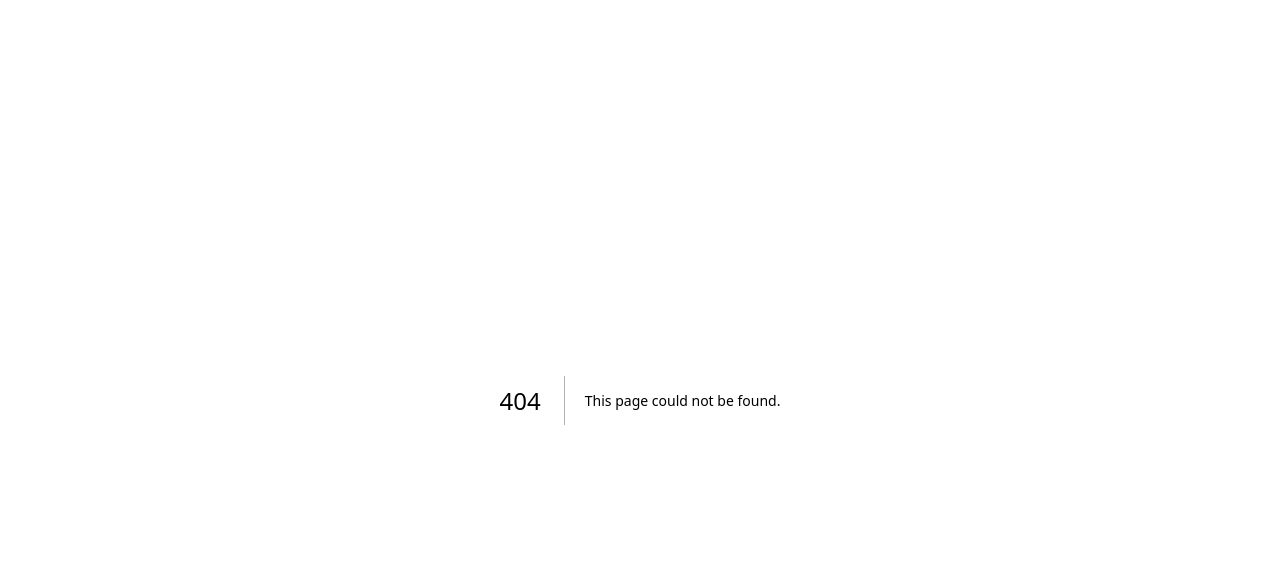
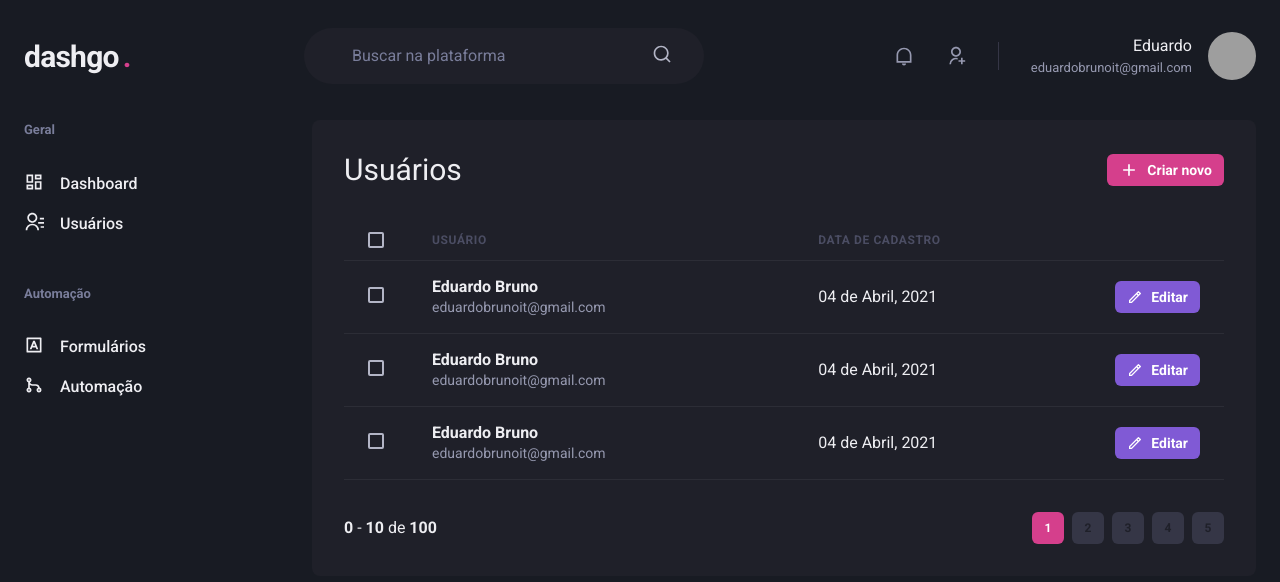
Before and after one commit to eduardojigub/ignite-dashgo, a Next.js app: page /users in a window 1280 px wide. Before the commit this address had no page. Shown: the top 582 px of the page. Built offline with nearby package versions, Linux system fonts and the light colour scheme; grey boxes are pictures that could not be loaded.

Commit message:
feat: add Pagination to user

```diff
--- /dev/null
+++ b/src/components/Pagination.tsx
@@ -0,0 +1,76 @@
+import { Stack, Button, Box } from '@chakra-ui/react';
+
+export function Pagination() {
+  return (
+    <Stack
+      direction="row"
+      mt="8"
+      justify="space-between"
+      align="center"
+      spacing="6"
+    >
+      <Box>
+        <strong>0</strong> - <strong>10</strong> de <strong>100</strong>
+      </Box>
+      <Stack direction="row" spacing="2">
+        <Button
+          size="sm"
+          fontSize="xs"
+          width="4"
+          colorScheme="pink"
+          disabled
+          _disabled={{
+            bgColor: 'pink.500',
+            cursor: 'default',
+          }}
+        >
+          1
+        </Button>
+        <Button
+          size="sm"
+          fontSize="xs"
+          width="4"
+          bg="gray.700"
+          _hover={{
+            bg: 'gray.500',
+          }}
+        >
+          2
+        </Button>
+        <Button
+          size="sm"
+          fontSize="xs"
+          width="4"
+          bg="gray.700"
+          _hover={{
+            bg: 'gray.500',
+          }}
+        >
+          3
+        </Button>
+        <Button
+          size="sm"
+          fontSize="xs"
+          width="4"
+          bg="gray.700"
+          _hover={{
+            bg: 'gray.500',
+          }}
+        >
+          4
+        </Button>
+        <Button
+          size="sm"
+          fontSize="xs"
+          width="4"
+          bg="gray.700"
+          _hover={{
+            bg: 'gray.500',
+          }}
+        >
+          5
+        </Button>
+      </Stack>
+    </Stack>
+  );
+}
--- /dev/null
+++ b/src/pages/users/index.tsx
@@ -0,0 +1,142 @@
+import { Header } from '@/components/Header';
+import { Pagination } from '@/components/Pagination';
+import { Sidebar } from '@/components/Sidebar';
+import {
+  Box,
+  Button,
+  Checkbox,
+  Flex,
+  Heading,
+  Icon,
+  Table,
+  Tbody,
+  Td,
+  Text,
+  Th,
+  Thead,
+  Tr,
+} from '@chakra-ui/react';
+import { RiAddLine, RiPencilLine } from 'react-icons/ri';
+
+export default function UserList() {
+  return (
+    <Box>
+      <Header />
+      <Flex w="100%" my="6" maxWidth={1480} mx="auto" px="6">
+        <Sidebar />
+        <Box flex="1" borderRadius={8} bg="gray.800" p="8">
+          <Flex mb="8" justify="space-between" align="center">
+            <Heading size="lg" fontWeight="normal">
+              Usuários
+            </Heading>
+            <Button
+              as="a"
+              size="sm"
+              fontSize="sm"
+              colorScheme="pink"
+              leftIcon={<Icon as={RiAddLine} fontSize={20} />}
+            >
+              Criar novo
+            </Button>
+          </Flex>
+          <Table colorScheme="whiteAlpha">
+            <Thead>
+              <Tr>
+                <Th px="6" color="gray.300" width="8">
+                  <Checkbox colorScheme="pink" />
+                </Th>
+                <Th>Usuário</Th>
+                <Th>Data de cadastro</Th>
+                <Th width="8"></Th>
+              </Tr>
+            </Thead>
+            <Tbody>
+              <Tr>
+                <Td px="6">
+                  <Checkbox colorScheme="pink" />
+                </Td>
+                <Td>
+                  <Box>
+                    <Text fontWeight="bold">Eduardo Bruno</Text>
+                    <Text fontSize="sm" color="gray.300">
+                      eduardobrunoit@gmail.com
+                    </Text>
+                  </Box>
+                </Td>
+                <Td>
+                  <Text>04 de Abril, 2021</Text>
+                </Td>
+                <Td>
+                  <Button
+                    as="a"
+                    size="sm"
+                    fontSize="sm"
+                    colorScheme="purple"
+                    leftIcon={<Icon as={RiPencilLine} fontSize={16} />}
+                  >
+                    Editar
+                  </Button>
+                </Td>
+              </Tr>
+              <Tr>
+                <Td px="6">
+                  <Checkbox colorScheme="pink" />
+                </Td>
+                <Td>
+                  <Box>
+                    <Text fontWeight="bold">Eduardo Bruno</Text>
+                    <Text fontSize="sm" color="gray.300">
+                      eduardobrunoit@gmail.com
+                    </Text>
+                  </Box>
+                </Td>
+                <Td>
+                  <Text>04 de Abril, 2021</Text>
+                </Td>
+                <Td>
+                  <Button
+                    as="a"
+                    size="sm"
+                    fontSize="sm"
+                    colorScheme="purple"
+                    leftIcon={<Icon as={RiPencilLine} fontSize={16} />}
+                  >
+                    Editar
+                  </Button>
+                </Td>
+              </Tr>
+              <Tr>
+                <Td px="6">
+                  <Checkbox colorScheme="pink" />
+                </Td>
+                <Td>
+                  <Box>
+                    <Text fontWeight="bold">Eduardo Bruno</Text>
+                    <Text fontSize="sm" color="gray.300">
+                      eduardobrunoit@gmail.com
+                    </Text>
+                  </Box>
+                </Td>
+                <Td>
+                  <Text>04 de Abril, 2021</Text>
+                </Td>
+                <Td>
+                  <Button
+                    as="a"
+                    size="sm"
+                    fontSize="sm"
+                    colorScheme="purple"
+                    leftIcon={<Icon as={RiPencilLine} fontSize={16} />}
+                  >
+                    Editar
+                  </Button>
+                </Td>
+              </Tr>
+            </Tbody>
+          </Table>
+          <Pagination />
+        </Box>
+      </Flex>
+    </Box>
+  );
+}
```
